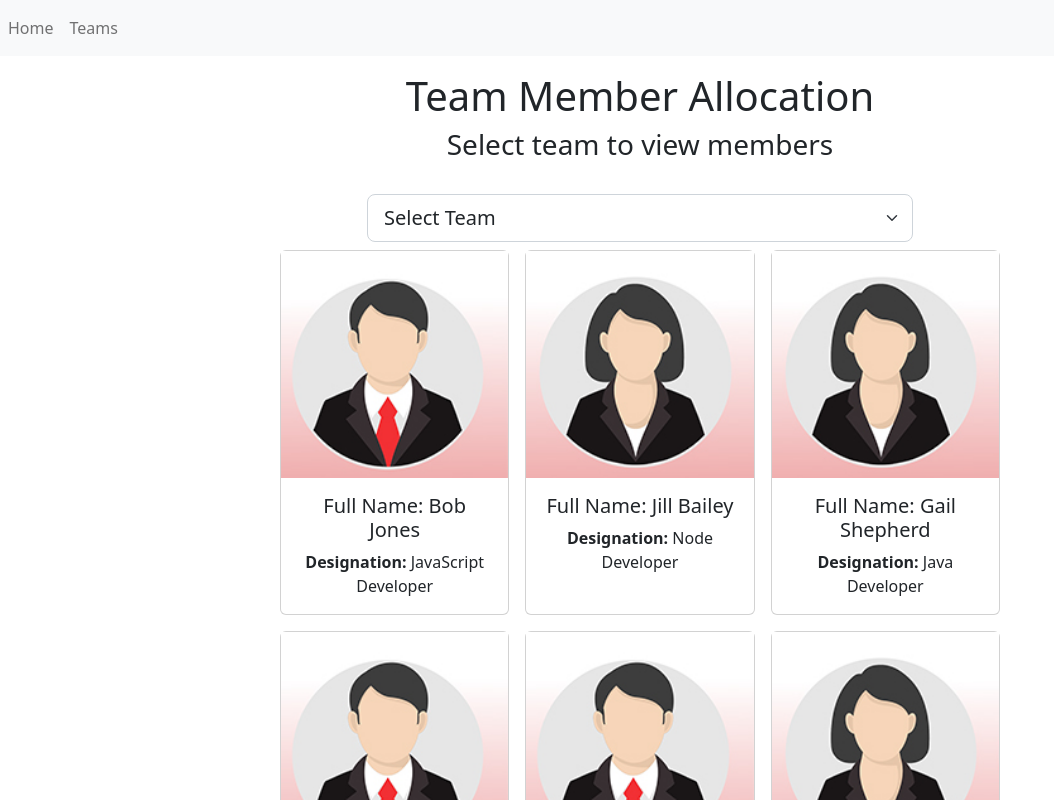
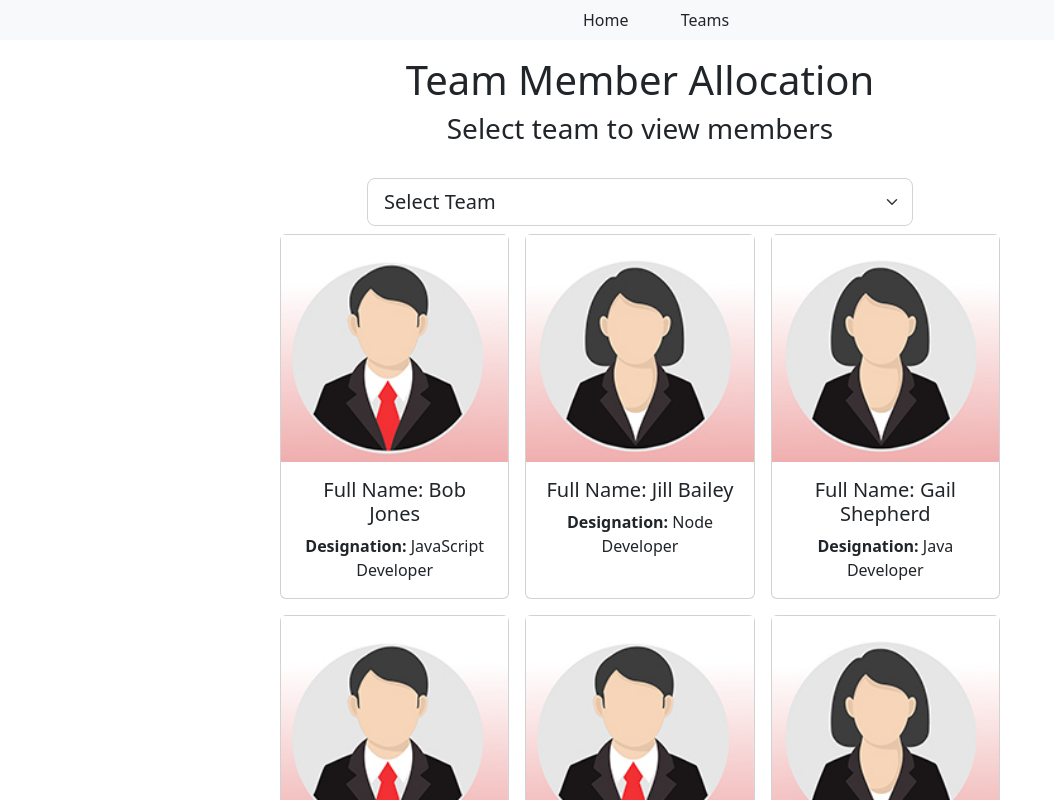
Before and after one commit to BlvkSpiderman/react-playground, a React (Create React App) app in the folder team-app-2.0/: page / in a window 1280 px wide. Shown: the top 800 px of the page, without its empty margins (0-1054 px from the left). Built offline with nearby package versions, Linux system fonts and the light colour scheme.

Commit message:
minor chanages made

```diff
--- a/team-app-2.0/src/components/Header.jsx
+++ b/team-app-2.0/src/components/Header.jsx
@@ -4,6 +4,7 @@ import { useEmployeeContext } from '../context/EmployeeContext';
 
 const Header = () => {
     const { selectedTeam, teamMemberCount } = useEmployeeContext();
+
     return (
         <header className="container">
             <div className="row justify-content-center mt-3 mb-4">
--- a/team-app-2.0/src/components/Nav.jsx
+++ b/team-app-2.0/src/components/Nav.jsx
@@ -3,8 +3,8 @@ import React from 'react';
 
 export const Nav = () => {
     return (
-        <nav className="navbar navbar-expand-lg navbar-light bg-light">
-          <ul className="navbar-nav me-auto mb-2 mb-lg-0">
+        <nav className="navbar navbar-expand-lg navbar-light bg-light ">
+          <ul className="mb-2 mb-lg-0 " style={{width: '18vw', display: 'flex', flexFlow:'row', justifyContent: 'space-around', listStyle: 'none', margin: '0 auto'}}>
             <li className="nav-item">
               <Link className="nav-link" to='/'>Home</Link>
             </li>
```
